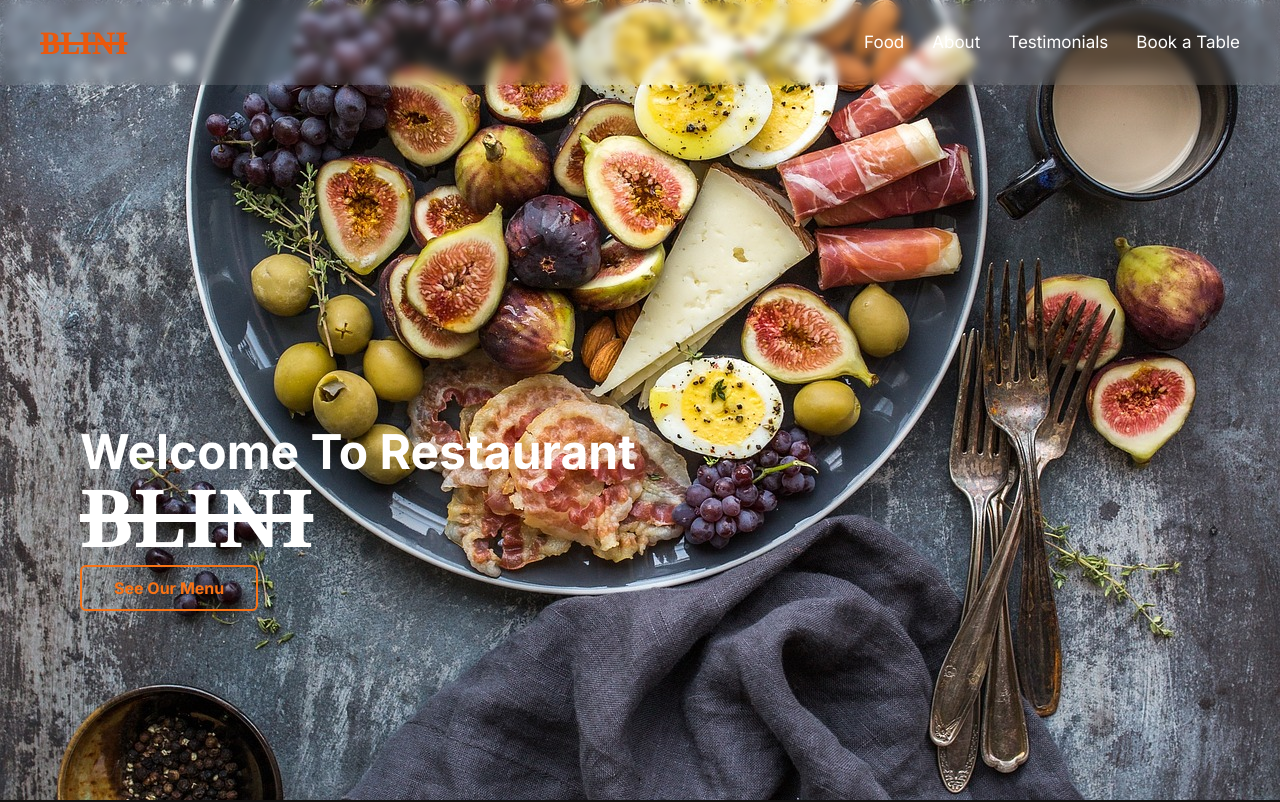
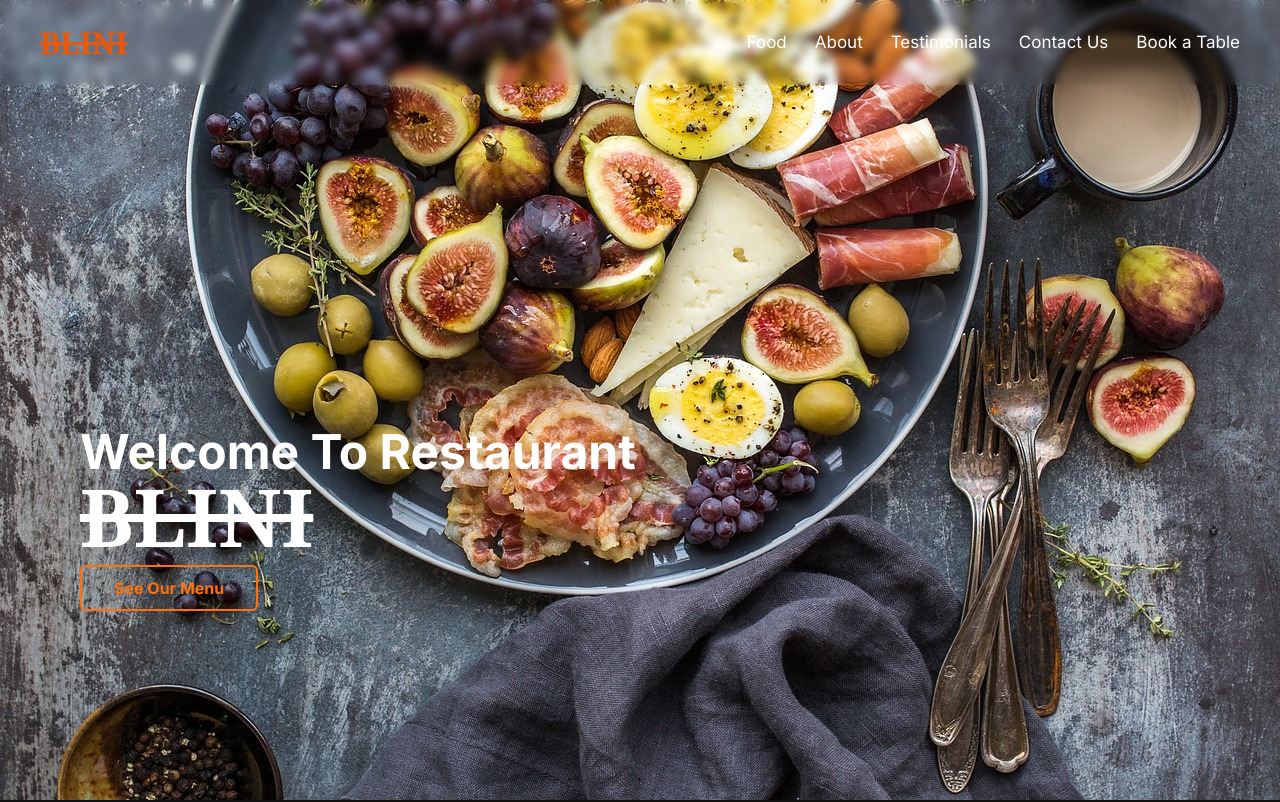
Before and after one commit to XtremeThaqi/Restaurant-App, a Next.js app: page / in a window 1280 px wide. Shown: the top 802 px of the page. Built offline with nearby package versions, Linux system fonts and the light colour scheme.

Commit message:
Update Navbar.jsx

```diff
--- a/src/app/components/Navbar.jsx
+++ b/src/app/components/Navbar.jsx
@@ -1,4 +1,4 @@
-"use client"
+"use client";
 
 import { useState } from "react";
 import { FaBars, FaTimes } from "react-icons/fa";
@@ -13,16 +13,17 @@
 
     // navigation data
     const navData = [
-        { id: 1, name: "Food", href: "#food" },
-        { id: 2, name: "About", href: "#about" },
-        { id: 3, name: "Testimonials", href: "#testimonials" },
+        { id: 1, name: "Food", href: "#food"},
+        { id: 2, name: "About", href: "#about"},
+        { id: 3, name: "Testimonials", href: "#testimonials"},
+        { id: 4, name: "Contact Us", href: "#contact"},
         // { id: 4, name: "Contact Us", href: "#contact"},
-        { id: 4, name: "Book a Table", href: "#contact" }
+        { id: 5, name: "Book a Table", href: "#contact"}
     ]
 
     return (
         <>
-            <nav className="absolute py-5 w-full z-50 backdrop-blur-sm bg-white/[0.1]">
+            <nav className="fixed top-0 py-5 w-full z-20 backdrop-blur-sm">
                 <div className="flex justify-between px-10 items-center relative">
                     <a href="/" className="cursor-pointer text-[30px] font-bold text-orange-600 line-through font-serif">BLINI</a>
                     <ul className="flex items-center gap-7 max-md:hidden">
@@ -34,7 +35,7 @@
                     </ul>
                     <div className="md:hidden mt-2">
                         <button className="text-orange-600 text-[27px]" onClick={toggle}>
-                            {mobileMenu ? <FaTimes /> : <FaBars />}
+                            {mobileMenu ? <FaTimes/> : <FaBars/>}
                         </button>
                         {mobileMenu && (
                             <div className="absolute top-[60px] left-0 w-full px-10 py-5 rounded-[5px] max-sm:bg-[rgba(31,31,31,0.9)] backdrop-blur-md">
@@ -47,7 +48,6 @@
                                 </ul>
                             </div>
                         )}
-
                     </div>
                 </div>
             </nav>
```
